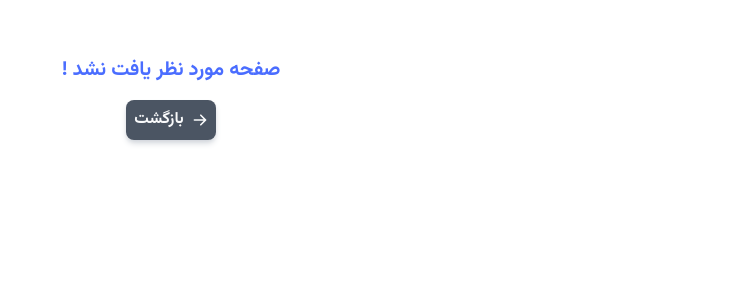
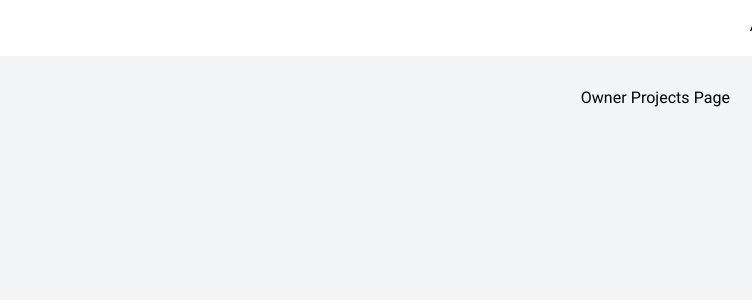
Before and after one commit to mahdi-q/Freelancing-App-Project, a React (Vite) app: page /owner/projects in a window 1280 px wide. Shown: the top 300 px of the page, without its empty margins (528-1280 px from the left). Built offline with nearby package versions, Linux system fonts and the light colour scheme; no server answers.

Commit message:
Develope "Sidebar" component and owner routes

```diff
--- a/src/App.jsx
+++ b/src/App.jsx
@@ -1,4 +1,4 @@
-import { Route, Routes } from "react-router-dom";
+import { Navigate, Route, Routes } from "react-router-dom";
 import Auth from "./Pages/Auth";
 import { QueryClient, QueryClientProvider } from "@tanstack/react-query";
 import { Toaster } from "react-hot-toast";
@@ -6,7 +6,9 @@
 import Home from "./Pages/Home";
 import NotFound from "./Pages/NotFound";
 import AppLayout from "./UI/AppLayout";
-import Owner from "./Pages/Owner";
+import OwnerDashboard from "./Pages/OwnerDashboard";
+import OwnerProjects from "./Pages/OwnerProjects";
+import OwnerProject from "./Pages/OwnerProject";
 
 const queryClient = new QueryClient();
 
@@ -18,9 +20,14 @@
       <Routes>
         <Route path="/auth" element={<Auth />} />
         <Route path="/complete-profile" element={<CompleteProfile />} />
-        <Route element={<AppLayout />}>
-          <Route path="/owner" element={<Owner />} />
+
+        <Route path="/owner" element={<AppLayout />}>
+          <Route index element={<Navigate to="dashboard" replace/>} />
+          <Route path="dashboard" element={<OwnerDashboard />} />
+          <Route path="projects" element={<OwnerProjects />} />
+          <Route path="projects/:id" element={<OwnerProject />} />
         </Route>
+
         <Route path="/" element={<Home />} />
         <Route path="*" element={<NotFound />} />
       </Routes>
--- a/src/Pages/Owner.jsx
+++ /dev/null
@@ -1,6 +0,0 @@
-function Owner() {
-  return (
-    <div>Owner Panel</div>
-  )
-}
-export default Owner
--- /dev/null
+++ b/src/Pages/OwnerDashboard.jsx
@@ -0,0 +1,6 @@
+function OwnerDashboard() {
+  return (
+    <div>Owner Dashboard Panel</div>
+  )
+}
+export default OwnerDashboard
--- /dev/null
+++ b/src/Pages/OwnerProject.jsx
@@ -0,0 +1,6 @@
+function OwnerProject() {
+  return (
+    <div>Owner Project Page</div>
+  )
+}
+export default OwnerProject
--- /dev/null
+++ b/src/Pages/OwnerProjects.jsx
@@ -0,0 +1,6 @@
+function OwnerProjects() {
+  return (
+    <div>Owner Projects Page</div>
+  )
+}
+export default OwnerProjects
--- a/src/UI/Sidebar.jsx
+++ b/src/UI/Sidebar.jsx
@@ -1,6 +1,42 @@
+import { HiCollection, HiHome } from "react-icons/hi";
+import { NavLink } from "react-router-dom";
+
 function Sidebar() {
   return (
-    <div className="row-span-2 row-start-1 bg-secondary-0 p-4">App Sidebar</div>
+    <div className="row-span-2 row-start-1 bg-secondary-0 p-4">
+      <ul className="flex flex-col gap-y-4">
+        <li>
+          <CustomNavlink to="/owner/dashboard">
+            <HiHome />
+            <span>داشبورد</span>
+          </CustomNavlink>
+        </li>
+        <li>
+          <CustomNavlink to="/owner/projects">
+            <HiCollection />
+            <span>پروژه ها</span>
+          </CustomNavlink>
+        </li>
+      </ul>
+    </div>
   );
 }
-export default Sidebar
+export default Sidebar;
+
+function CustomNavlink({ children, to }) {
+  const navLinkClass =
+    "flex items-center gap-x-2 rounded-md p-2 transition-all duration-300";
+
+  return (
+    <NavLink
+      to={to}
+      className={({ isActive }) =>
+        isActive
+          ? `${navLinkClass} bg-primary-100/50 text-primary-900`
+          : `${navLinkClass} bg-secondary-100 text-secondary-600 hover:bg-primary-100/50 hover:text-primary-900`
+      }
+    >
+      {children}
+    </NavLink>
+  );
+}
```
